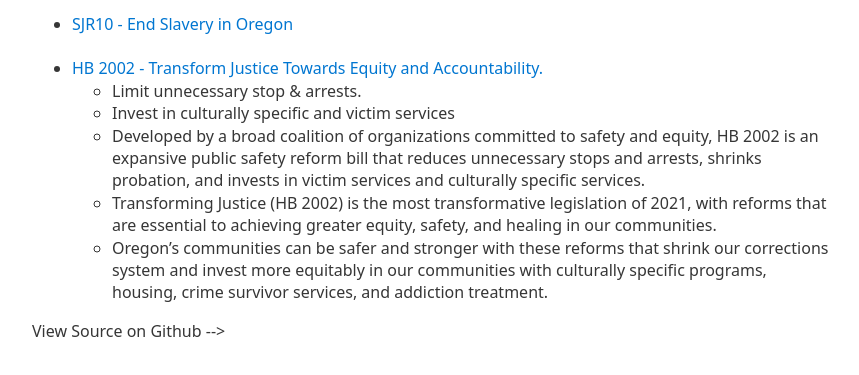
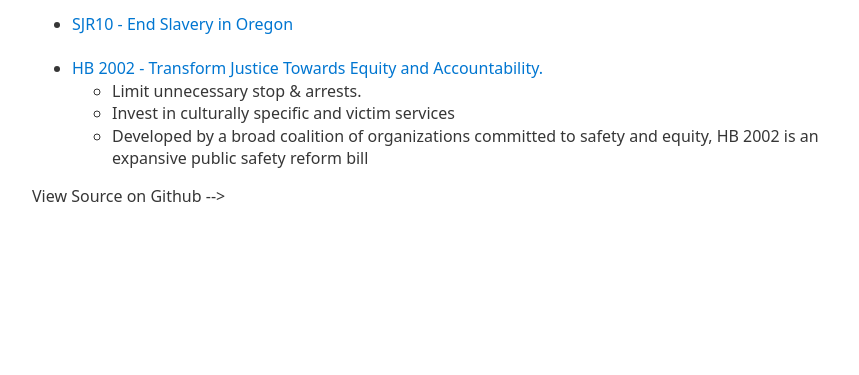
Before and after one commit to tellmyreps/tellmyreps.github.io, a plain HTML site: page index.html in a window 1280 px wide. Shown: the part 115-490 px from the top of the page, without its empty margins (208-1067 px from the left). Drawn offline with nearby package versions, Linux system fonts and the light colour scheme.

Commit message:
Update index.html

```diff
--- a/index.html
+++ b/index.html
@@ -20,14 +20,7 @@
 		<li> Limit unnecessary stop & arrests. </li>
 		<li> Invest in culturally specific and victim services</li>
 		<li>
-Developed by a broad coalition of organizations committed to safety and equity, HB 2002 is an expansive public safety reform bill that reduces unnecessary stops and arrests, shrinks probation, and invests in victim services and culturally specific services.
-</li>
-			<li>
-			Transforming Justice (HB 2002) is the most transformative legislation of 2021, with reforms that are essential to achieving greater equity, safety, and healing in our communities.
-		</li>
-		<li>
-			Oregon’s communities can be safer and stronger with these reforms that shrink our corrections system and invest more equitably in our communities with culturally specific programs, housing, crime survivor services, and addiction treatment.
-		</li>
+Developed by a broad coalition of organizations committed to safety and equity, HB 2002 is an expansive public safety reform bill</li>
 			</ul>
 
 	</ul>
```
